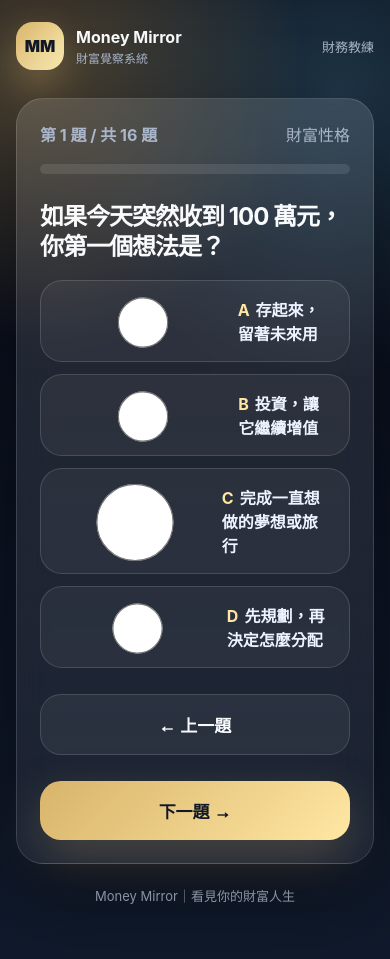
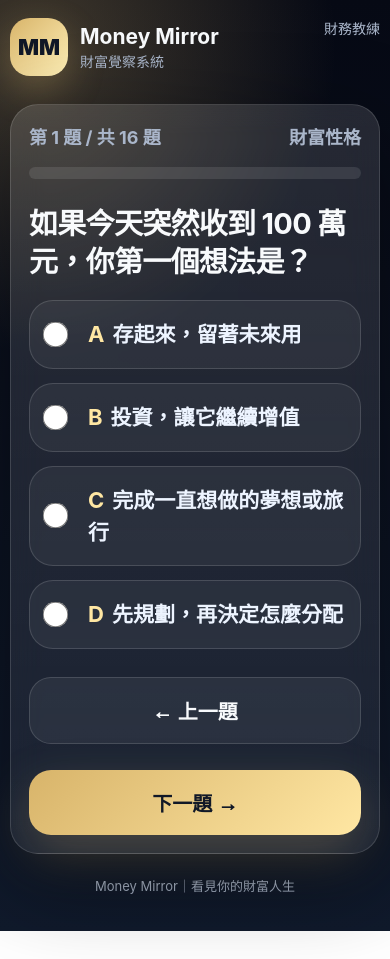
Before and after one commit to ll88757493-cell/money-dna, a plain HTML site: page index.html in a window 390 px wide. Both pictures are taken after a click on the button "開始測驗 →". After the commit the page ends 931 px from the top, so only its background shows below. Drawn offline with Linux system fonts and the light colour scheme.

Commit message:
Update index.html

```diff
--- a/index.html
+++ b/index.html
@@ -4,7 +4,7 @@
 <head>
 <meta charset="UTF-8">
 <meta name="viewport" content="width=device-width, initial-scale=1.0">
-<title>Money Mirror｜財富DNA測驗 V4</title>
+<title>Money Mirror｜財富DNA測驗 V5</title>
 <meta name="description" content="3分鐘看見你的財富DNA、財富雷達圖、成熟度與優先改善方向。">
 <style>
 :root{
@@ -55,6 +55,148 @@
 .gift{margin-top:18px;border:1px solid rgba(216,180,106,.28);background:rgba(216,180,106,.08);border-radius:26px;padding:20px}
 .footer{text-align:center;color:var(--muted);font-size:13px;margin-top:22px}
 @media(max-width:820px){.grid4,.analysis,.insights,.radar-area{grid-template-columns:1fr}.card{padding:23px;border-radius:27px}.hero{padding:32px 23px}.actions{grid-template-columns:1fr}.chart-wrap{height:320px}}
+
+/* ===== Money Mirror V5 Mobile First Patch ===== */
+.option{
+  width:100%;
+  display:grid;
+  grid-template-columns:34px 1fr;
+  align-items:center;
+  gap:12px;
+  min-height:auto;
+  overflow:hidden;
+}
+.option input{
+  width:24px;
+  height:24px;
+  margin:0;
+  flex:0 0 auto;
+}
+.option div{
+  min-width:0;
+  overflow-wrap:anywhere;
+  word-break:normal;
+  white-space:normal;
+  line-height:1.55;
+  font-size:18px;
+}
+.option:has(input:checked){
+  border-color:rgba(255,231,163,.95);
+  background:rgba(216,180,106,.18);
+  box-shadow:0 0 0 1px rgba(255,231,163,.18) inset;
+}
+#questionTitle{
+  font-size:clamp(28px,6vw,42px);
+}
+@media(max-width:820px){
+  body{
+    background:
+      radial-gradient(circle at 8% 5%,rgba(216,180,106,.28),transparent 32%),
+      linear-gradient(180deg,var(--bg),var(--bg2));
+  }
+  .wrap{
+    padding:18px 12px 36px;
+  }
+  .nav{
+    align-items:flex-start;
+  }
+  .brand strong{
+    font-size:21px;
+  }
+  .brand small,.note{
+    font-size:14px;
+  }
+  .logo{
+    width:58px;
+    height:58px;
+    border-radius:20px;
+    font-size:22px;
+  }
+  .card{
+    padding:22px;
+    border-radius:28px;
+  }
+  .hero{
+    padding:30px 22px;
+  }
+  h1{
+    font-size:46px;
+    letter-spacing:-1.8px;
+  }
+  .lead{
+    font-size:18px;
+  }
+  .quiz-head{
+    font-size:18px;
+    font-weight:800;
+  }
+  .progress{
+    height:12px;
+    margin-bottom:26px;
+  }
+  #questionTitle{
+    font-size:31px;
+    line-height:1.32;
+    letter-spacing:-.7px;
+  }
+  .option{
+    grid-template-columns:34px 1fr;
+    padding:18px 16px;
+    border-radius:24px;
+    margin:14px 0;
+  }
+  .option div{
+    font-size:22px;
+    line-height:1.5;
+  }
+  .option strong{
+    display:inline;
+    font-size:22px;
+    margin-right:8px;
+  }
+  button{
+    font-size:20px;
+    padding:18px 20px;
+    border-radius:22px;
+  }
+  input,select,textarea{
+    font-size:18px;
+    padding:17px;
+  }
+  label{
+    font-size:17px;
+  }
+  .big-score{
+    font-size:58px;
+  }
+  .result-name{
+    font-size:40px;
+  }
+}
+@media(max-width:420px){
+  .wrap{
+    padding-left:10px;
+    padding-right:10px;
+  }
+  .card{
+    padding:18px;
+  }
+  #questionTitle{
+    font-size:29px;
+  }
+  .option{
+    padding:17px 14px;
+    grid-template-columns:32px 1fr;
+  }
+  .option div{
+    font-size:21px;
+  }
+  .option input{
+    width:23px;
+    height:23px;
+  }
+}
+
 </style>
 </head>
 <body>
@@ -65,12 +207,12 @@
   </nav>
 
   <main id="start" class="card hero">
-    <span class="pill">Money Mirror V4｜正式版</span>
+    <span class="pill">Money Mirror V5｜手機優化版</span>
     <h1>看見你的<br>財富人生</h1>
     <p class="lead">真正限制財富的，從來不只是收入，而是我們每天重複做出的財務決策。透過 3 分鐘測驗，看見你的財富DNA、財富雷達圖、成熟度與優先改善方向。</p>
     <div class="grid4">
       <div class="feature"><b>🧬 財富DNA</b><span>不只分人格，也看見你真正的財務決策慣性。</span></div>
-      <div class="feature"><b>📊 動態雷達圖</b><span>每題都會影響五大財務能力分數。</span></div>
+      <div class="feature"><b>📊 手機優化互動測驗</b><span>LINE 開啟也能清楚閱讀、點整張卡片即可作答。</span></div>
       <div class="feature"><b>🧠 智能分析</b><span>依最低分自動排序改善順序。</span></div>
       <div class="feature"><b>🎁 財務教練體驗</b><span>自然銜接 60 分鐘一對一會談。</span></div>
     </div>
```
